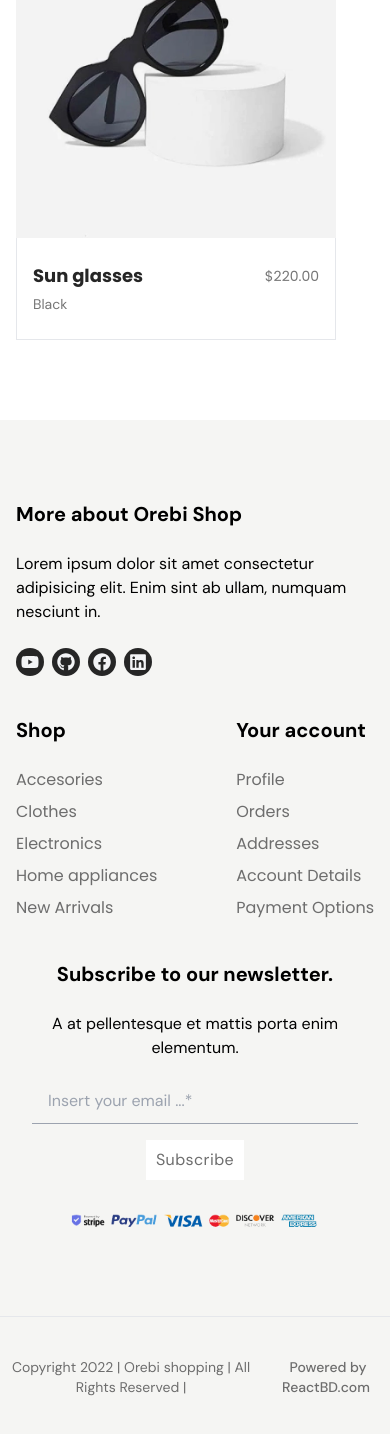
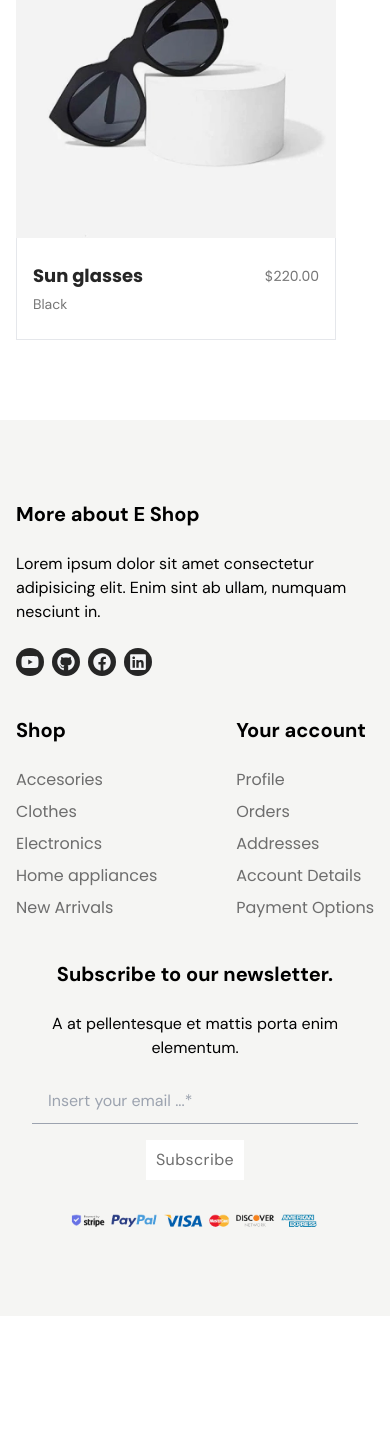
Before and after one commit to dakshraheja03/E-Commerce, a React (Create React App) app: page / in a window 390 px wide. Shown: the part 5778-7212 px from the top of the page. After the commit the page ends 7094 px from the top, so only its background shows below. Built offline with nearby package versions, Linux system fonts and the light colour scheme.

Commit message:
fixed everything

```diff
--- a/public/index.html
+++ b/public/index.html
@@ -24,7 +24,7 @@
       work correctly both with client-side routing and a non-root public URL.
       Learn how to configure a non-root public URL by running `npm run build`.
     -->
-    <title>OREBI Shopping | Experience the better</title>
+    <title>E-Shop</title>
   </head>
   <body>
     <noscript>You need to enable JavaScript to run this app.</noscript>
--- a/src/components/home/Footer/Footer.js
+++ b/src/components/home/Footer/Footer.js
@@ -31,7 +31,7 @@ const Footer = () => {
     <div className="w-full bg-[#F5F5F3] py-20">
       <div className="max-w-container mx-auto grid grid-cols-1 md:grid-cols-2  xl:grid-cols-6 px-4 gap-10">
         <div className="col-span-2">
-          <FooterListTitle title=" More about Orebi Shop" />
+          <FooterListTitle title=" More about E Shop" />
           <div className="flex flex-col gap-6">
             <p className="text-base w-full xl:w-[80%]">
               Lorem ipsum dolor sit amet consectetur adipisicing elit. Enim sint
--- a/src/components/home/Footer/FooterBottom.js
+++ b/src/components/home/Footer/FooterBottom.js
@@ -3,21 +3,22 @@ import { AiOutlineCopyright } from "react-icons/ai";
 
 const FooterBottom = () => {
   return (
-    <div className="w-full bg-[#F5F5F3] group">
-      <div className="max-w-container mx-auto border-t-[1px] pt-10 pb-20">
-        <p className="text-titleFont font-normal text-center flex md:items-center justify-center text-lightText duration-200 text-sm">
-          <span className="text-md mr-[1px] mt-[2px] md:mt-0 text-center hidden md:inline-flex">
-            <AiOutlineCopyright />
-          </span>
-          Copyright 2022 | Orebi shopping | All Rights Reserved |
-          <a href="https://reactbd.com/" target="_blank" rel="noreferrer">
-            <span className="ml-1 font-medium group-hover:text-primeColor">
-              Powered by ReactBD.com
-            </span>
-          </a>
-        </p>
-      </div>
-    </div>
+    <></>
+    // <div className="w-full bg-[#F5F5F3] group">
+    //   <div className="max-w-container mx-auto border-t-[1px] pt-10 pb-20">
+    //     <p className="text-titleFont font-normal text-center flex md:items-center justify-center text-lightText duration-200 text-sm">
+    //       <span className="text-md mr-[1px] mt-[2px] md:mt-0 text-center hidden md:inline-flex">
+    //         <AiOutlineCopyright />
+    //       </span>
+    //       Copyright 2024 | E Shop | All Rights Reserved
+    //       <a href="https://reactbd.com/" target="_blank" rel="noreferrer">
+    //         {/* <span className="ml-1 font-medium group-hover:text-primeColor">
+    //           Powered by ReactBD.com
+    //         </span> */}
+    //       </a>
+    //     </p>
+    //   </div>
+    // </div>
   );
 };
 
--- a/src/pages/About/About.js
+++ b/src/pages/About/About.js
@@ -12,8 +12,8 @@ const About = () => {
     <div className="max-w-container mx-auto px-4">
       <Breadcrumbs title="About" prevLocation={prevLocation} />
       <div className="pb-10">
-        <h1 className="max-w-[600px] text-base text-lightText mb-2">
-          <span className="text-primeColor font-semibold text-lg">Orebi</span>{" "}
+        <h1 className="max-w-[600px] text-base text-lightText mb-7">
+          <span className="text-primeColor font-semibold text-lg">E-Shop</span>{" "}
           is one of the world's leading ecommerce brands and is internationally
           recognized for celebrating the essence of classic Worldwide cool
           looking style.
--- a/src/pages/Contact/Contact.js
+++ b/src/pages/Contact/Contact.js
@@ -101,7 +101,7 @@ const Contact = () => {
                 value={email}
                 className="w-full py-1 border-b-2 px-2 text-base font-medium placeholder:font-normal placeholder:text-sm outline-none focus-within:border-primeColor"
                 type="email"
-                placeholder="Enter your name here"
+                placeholder="Enter your email here"
               />
               {errEmail && (
                 <p className="text-red-500 text-sm font-titleFont font-semibold mt-1 px-2 flex items-center gap-1">
@@ -121,7 +121,7 @@ const Contact = () => {
                 rows="3"
                 className="w-full py-1 border-b-2 px-2 text-base font-medium placeholder:font-normal placeholder:text-sm outline-none focus-within:border-primeColor resize-none"
                 type="text"
-                placeholder="Enter your name here"
+                placeholder="Enter your message here"
               ></textarea>
               {errMessages && (
                 <p className="text-red-500 text-sm font-titleFont font-semibold mt-1 px-2 flex items-center gap-1">
--- a/src/pages/Journal/Journal.js
+++ b/src/pages/Journal/Journal.js
@@ -13,13 +13,13 @@ const Journal = () => {
       <Breadcrumbs title="Journals" prevLocation={prevLocation} />
       <div className="pb-10">
         <h1 className="max-w-[600px] text-base text-lightText mb-2">
-          <span className="text-primeColor font-semibold text-lg">Orebi</span>{" "}
+          <span className="text-primeColor font-semibold text-lg">E-Shop</span>{" "}
           Lorem ipsum dolor sit amet consectetur adipisicing elit. Quo
           reiciendis delectus vitae, aliquid sit iure dolorum commodi eum
           numquam voluptate!
         </h1>
         <Link to="/shop">
-          <button className="w-52 h-10 bg-primeColor text-white hover:bg-black duration-300">
+          <button className="w-52 h-10 mt-8 bg-primeColor text-white hover:bg-black duration-300">
             Continue Shopping
           </button>
         </Link>
```
Also changed, not shown: 1 other file (tests, documents, lock files or other folders).
